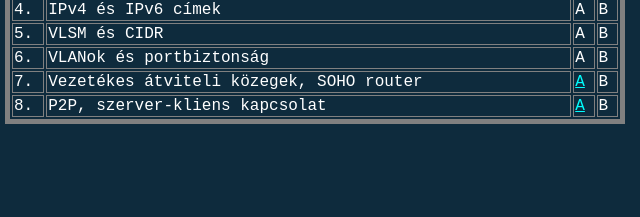
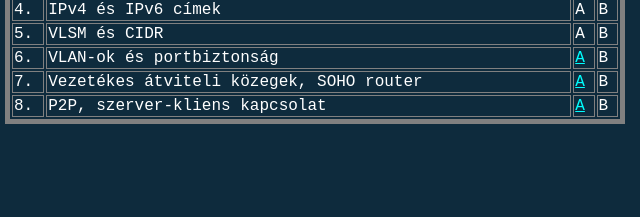
Before and after one commit to viatour/hamzsev2, a plain HTML site: page tetelek/index.html in a window 1280 px wide. Shown: the part 222-439 px from the top of the page, 325-965 px from the left. Drawn offline with Linux system fonts and the light colour scheme.

Commit message:
Added new tétel

```diff
--- a/tetelek/index.html
+++ b/tetelek/index.html
@@ -65,8 +65,8 @@
 						</tr>
 						<tr>
 							<td>6.</td>
-							<td>VLANok és portbiztonság</td>
-							<td>A</td>
+							<td>VLAN-ok és portbiztonság</td>
+							<td><a href="./vlanok_portbiztonsag_kertesz.pdf" target="_blank">A</td>
 							<td>B</td>
 						</tr>
 						<tr>
```
Also changed, not shown: 1 other file.
